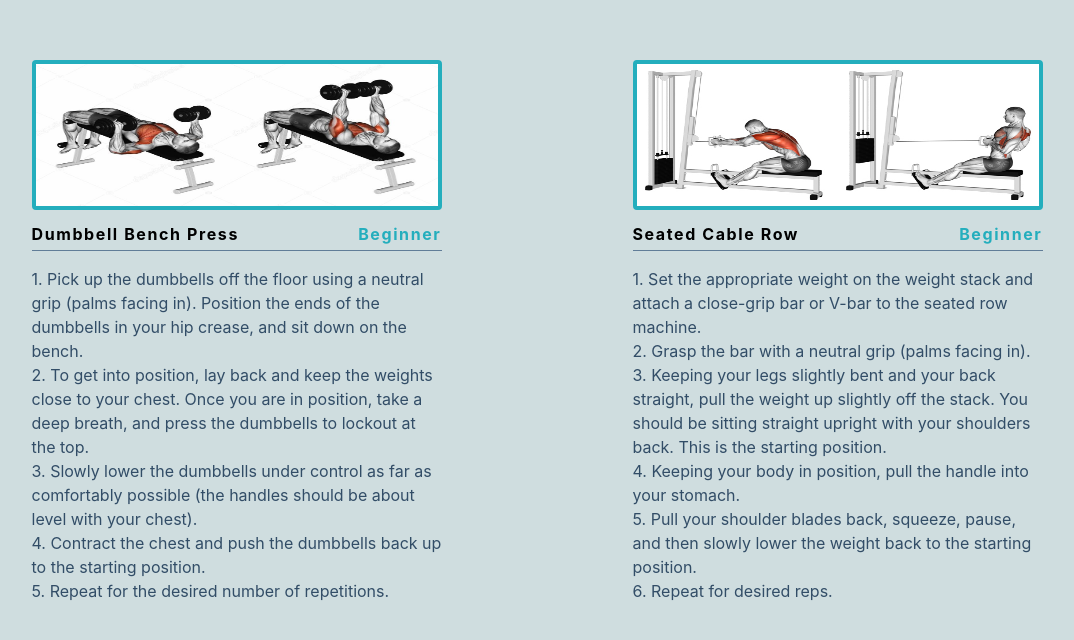
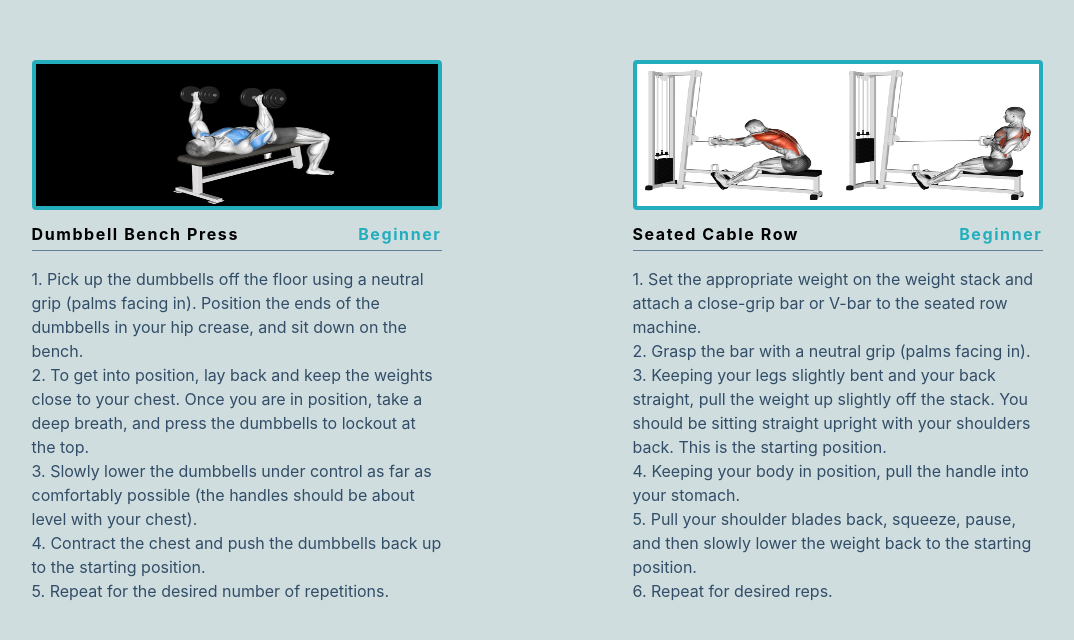
Before and after one commit to Arrun21/fittocalm, a React (Create React App) app: page / in a window 1280 px wide. Shown: the part 2066-2706 px from the top of the page, without its empty margins (108-1182 px from the left). Built offline with nearby package versions, Linux system fonts and the light colour scheme; grey boxes are pictures that could not be loaded.

Commit message:
edit image chest

```diff
--- a/src/data.js
+++ b/src/data.js
@@ -40,7 +40,7 @@ const exercise = [
       title: 'dumbbell bench press',
       category: 'chest',
       experience: 'beginner',
-      img: './images/dumbbellbenchpress2.jpg',
+      img: './images/dumbbellbenchpress3.jpeg',
       vid: 'https://www.youtube.com/embed/dGqI0Z5ul4k',
       desc: `1. Pick up the dumbbells off the floor using a neutral grip (palms facing in). Position the ends of the dumbbells in your hip crease, and sit down on the bench.\n2. To get into position, lay back and keep the weights close to your chest. Once you are in position, take a deep breath, and press the dumbbells to lockout at the top.\n3. Slowly lower the dumbbells under control as far as comfortably possible (the handles should be about level with your chest).\n4. Contract the chest and push the dumbbells back up to the starting position.\n5. Repeat for the desired number of repetitions. `,
     },
```
Also changed, not shown: public/images/dumbbellbenchpress3.jpeg (added).
